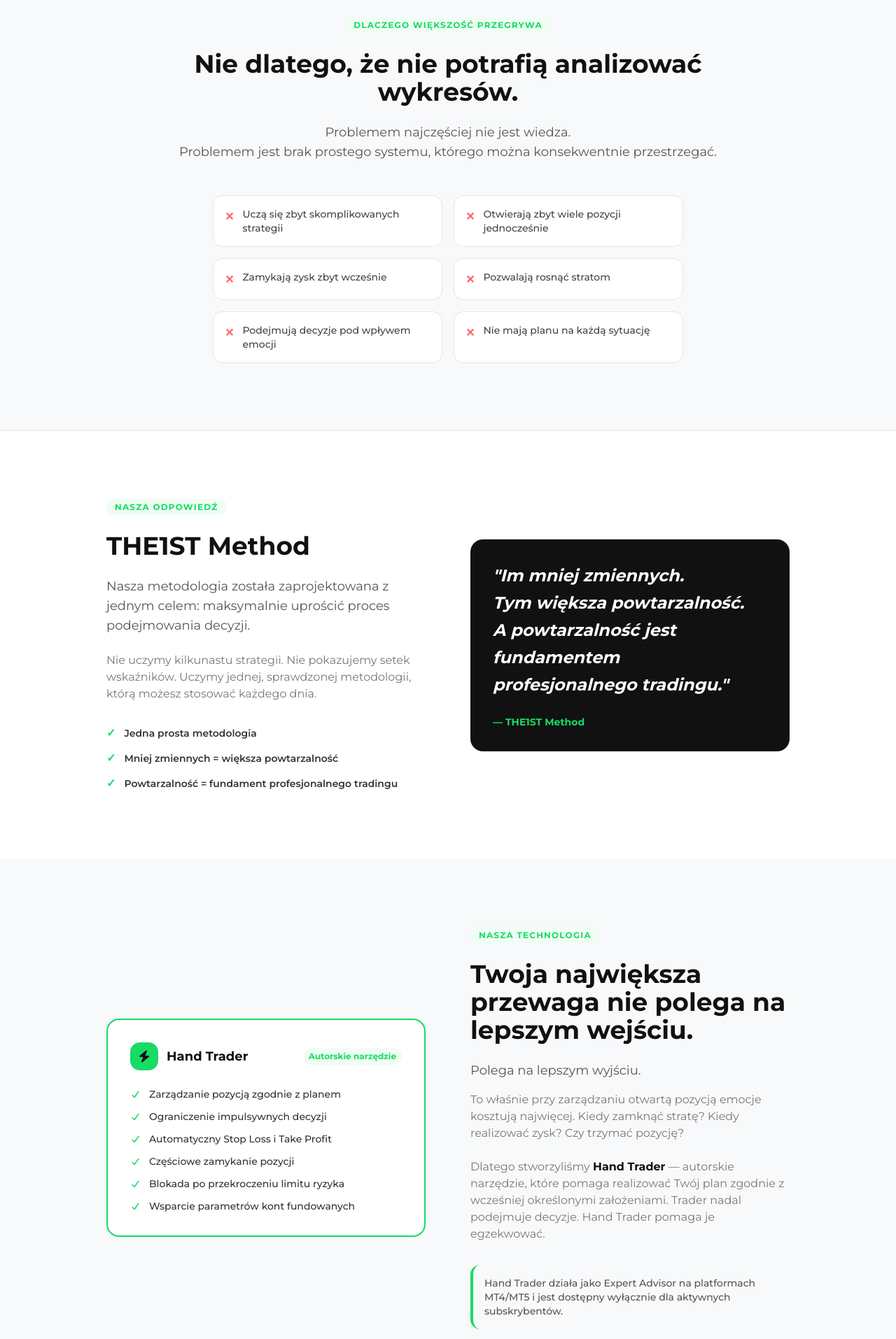
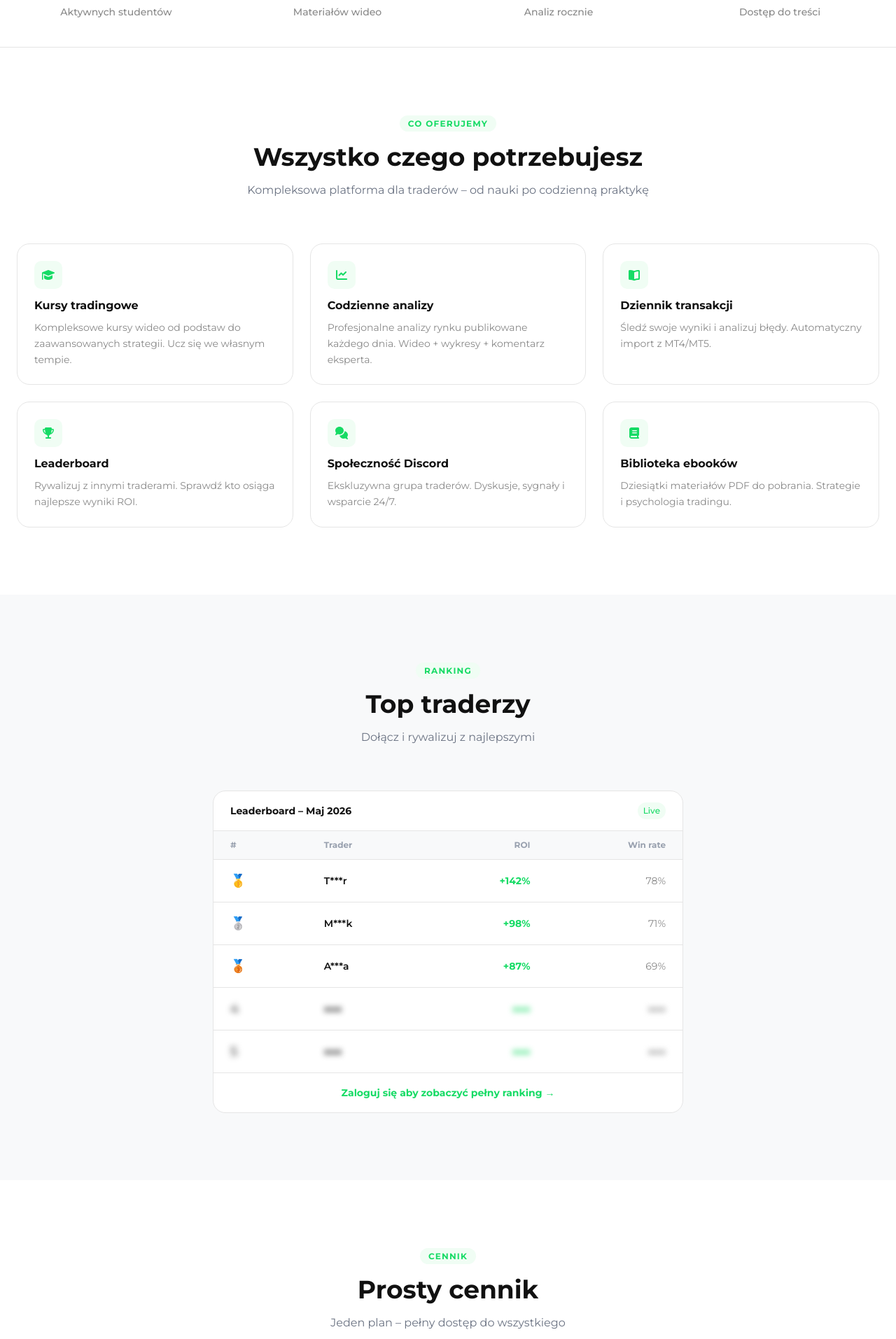
Before and after one commit to The1stFund/academy, a Next.js app in the folder frontend/: page / in a window 1280 px wide. Shown: the part 883-2797 px from the top of the page at 70% size. Built offline with nearby package versions, Linux system fonts and the light colour scheme.

Commit message:
fix: landing hero text update, replace faCheck icons with spans

```diff
--- a/frontend/src/app/page.tsx
+++ b/frontend/src/app/page.tsx
@@ -1,7 +1,7 @@
 import CandlestickHero from '@/components/CandlestickHero'
 import Link from 'next/link'
 import { FontAwesomeIcon } from '@fortawesome/react-fontawesome'
-import { faGraduationCap, faChartLine, faBolt, faUsers, faShield, faArrowRight, faCheck } from '@fortawesome/free-solid-svg-icons'
+import { faGraduationCap, faChartLine, faBookOpen, faTrophy, faComments, faBook } from '@fortawesome/free-solid-svg-icons'
 
 export default function LandingPage() {
   return (
@@ -14,16 +14,15 @@
           <span className="text-lg font-bold tracking-tight">THE 1ST <span style={{ color: '#16db65' }}>ACADEMY</span></span>
         </div>
         <div className="hidden md:flex items-center gap-8">
-          <a href="#problem" className="text-sm font-medium text-gray-600 hover:text-black transition-colors">Strategia</a>
-          <a href="#hand-trader" className="text-sm font-medium text-gray-600 hover:text-black transition-colors">Hand Trader</a>
-          <a href="#spolecznosc" className="text-sm font-medium text-gray-600 hover:text-black transition-colors">Społeczność</a>
-          <a href="#cennik" className="text-sm font-medium text-gray-600 hover:text-black transition-colors">Cennik</a>
+          <Link href="#features" className="text-sm font-medium text-gray-600 hover:text-black transition-colors">Kursy</Link>
+          <Link href="#analysis" className="text-sm font-medium text-gray-600 hover:text-black transition-colors">Analizy</Link>
+          <Link href="#pricing" className="text-sm font-medium text-gray-600 hover:text-black transition-colors">Cennik</Link>
         </div>
         <div className="flex items-center gap-3">
           <Link href="/login" className="text-sm font-semibold text-gray-700 hover:text-black px-4 py-2 transition-colors">
             Zaloguj się
           </Link>
-          <Link href="/checkout?plan=monthly" className="text-sm font-bold text-white px-5 py-2.5 rounded-lg transition-opacity hover:opacity-90" style={{ background: '#16db65' }}>
+          <Link href="/register" className="text-sm font-bold text-white px-5 py-2.5 rounded-lg transition-opacity hover:opacity-90" style={{ background: '#16db65' }}>
             Dołącz teraz
           </Link>
         </div>
@@ -32,226 +31,135 @@
       {/* HERO */}
       <CandlestickHero />
 
-      {/* PROBLEM */}
-      <section id="problem" className="py-24 border-y" style={{ background: '#f8f9fa' }}>
-        <div className="max-w-4xl mx-auto px-6 text-center">
-          <span className="text-xs font-bold tracking-widest uppercase px-3 py-1 rounded-full" style={{ color: '#16db65', background: '#f0fdf4' }}>Dlaczego większość przegrywa</span>
-          <h2 className="text-4xl font-bold mt-6 mb-6" style={{ color: '#111' }}>Nie dlatego, że nie potrafią analizować wykresów.</h2>
-          <p className="text-lg mb-12" style={{ color: '#555' }}>
-            Problemem najczęściej nie jest wiedza.<br />
-            Problemem jest brak prostego systemu, którego można konsekwentnie przestrzegać.
-          </p>
-          <div className="grid grid-cols-1 md:grid-cols-2 gap-4 text-left max-w-2xl mx-auto">
-            {[
-              'Uczą się zbyt skomplikowanych strategii',
-              'Otwierają zbyt wiele pozycji jednocześnie',
-              'Zamykają zysk zbyt wcześnie',
-              'Pozwalają rosnąć stratom',
-              'Podejmują decyzje pod wpływem emocji',
-              'Nie mają planu na każdą sytuację',
-            ].map(item => (
-              <div key={item} className="flex items-start gap-3 bg-white rounded-xl p-4 border">
-                <span className="text-red-400 font-bold mt-0.5 flex-shrink-0">✕</span>
-                <span className="text-sm font-medium" style={{ color: '#444' }}>{item}</span>
-              </div>
-            ))}
-          </div>
-        </div>
-      </section>
-
-      {/* THE1ST METHOD */}
-      <section className="py-24 max-w-5xl mx-auto px-6">
-        <div className="grid grid-cols-1 lg:grid-cols-2 gap-16 items-center">
-          <div>
-            <span className="text-xs font-bold tracking-widest uppercase px-3 py-1 rounded-full" style={{ color: '#16db65', background: '#f0fdf4' }}>Nasza odpowiedź</span>
-            <h2 className="text-4xl font-bold mt-6 mb-6" style={{ color: '#111' }}>THE1ST Method</h2>
-            <p className="text-lg mb-6" style={{ color: '#555' }}>
-              Nasza metodologia została zaprojektowana z jednym celem: maksymalnie uprościć proces podejmowania decyzji.
-            </p>
-            <p className="text-base mb-8" style={{ color: '#777' }}>
-              Nie uczymy kilkunastu strategii. Nie pokazujemy setek wskaźników. Uczymy jednej, sprawdzonej metodologii, którą możesz stosować każdego dnia.
-            </p>
-            <div className="space-y-3">
-              {['Jedna prosta metodologia', 'Mniej zmiennych = większa powtarzalność', 'Powtarzalność = fundament profesjonalnego tradingu'].map(item => (
-                <div key={item} className="flex items-center gap-3">
-                  <span className="font-bold flex-shrink-0" style={{ color: '#16db65' }}>✓</span>
-                  <span className="text-sm font-semibold" style={{ color: '#333' }}>{item}</span>
-                </div>
-              ))}
-            </div>
-          </div>
-          <div className="rounded-2xl p-8" style={{ background: '#111' }}>
-            <p className="text-2xl font-bold text-white italic leading-relaxed">
-              "Im mniej zmiennych.<br />
-              Tym większa powtarzalność.<br />
-              A powtarzalność jest fundamentem profesjonalnego tradingu."
-            </p>
-            <p className="mt-6 text-sm font-bold" style={{ color: '#16db65' }}>— THE1ST Method</p>
-          </div>
-        </div>
-      </section>
-
-      {/* HAND TRADER */}
-      <section id="hand-trader" className="py-24" style={{ background: '#f8f9fa' }}>
-        <div className="max-w-5xl mx-auto px-6">
-          <div className="grid grid-cols-1 lg:grid-cols-2 gap-16 items-center">
-            <div className="order-2 lg:order-1">
-              <div className="rounded-2xl border-2 p-8" style={{ borderColor: '#16db65', background: 'white' }}>
-                <div className="flex items-center gap-3 mb-6">
-                  <div className="w-10 h-10 rounded-xl flex items-center justify-center" style={{ background: '#16db65' }}>
-                    <FontAwesomeIcon icon={faBolt} style={{ color: '#111', fontSize: '16px' }} />
-                  </div>
-                  <span className="font-bold text-lg" style={{ color: '#111' }}>Hand Trader</span>
-                  <span className="text-xs font-bold px-2 py-1 rounded-full ml-auto" style={{ color: '#16db65', background: '#f0fdf4' }}>Autorskie narzędzie</span>
-                </div>
-                <div className="space-y-3">
-                  {[
-                    'Zarządzanie pozycją zgodnie z planem',
-                    'Ograniczenie impulsywnych decyzji',
-                    'Automatyczny Stop Loss i Take Profit',
-                    'Częściowe zamykanie pozycji',
-                    'Blokada po przekroczeniu limitu ryzyka',
-                    'Wsparcie parametrów kont fundowanych',
-                  ].map(item => (
-                    <div key={item} className="flex items-center gap-3">
-                      <FontAwesomeIcon icon={faCheck} style={{ color: '#16db65', fontSize: '12px', flexShrink: 0 }} />
-                      <span className="text-sm font-medium" style={{ color: '#333' }}>{item}</span>
-                    </div>
-                  ))}
-                </div>
-              </div>
-            </div>
-            <div className="order-1 lg:order-2">
-              <span className="text-xs font-bold tracking-widest uppercase px-3 py-1 rounded-full" style={{ color: '#16db65', background: '#f0fdf4' }}>Nasza technologia</span>
-              <h2 className="text-4xl font-bold mt-6 mb-6" style={{ color: '#111' }}>Twoja największa przewaga nie polega na lepszym wejściu.</h2>
-              <p className="text-lg mb-4" style={{ color: '#555' }}>
-                Polega na lepszym wyjściu.
-              </p>
-              <p className="text-base mb-6" style={{ color: '#777' }}>
-                To właśnie przy zarządzaniu otwartą pozycją emocje kosztują najwięcej. Kiedy zamknąć stratę? Kiedy realizować zysk? Czy trzymać pozycję?
-              </p>
-              <p className="text-base mb-8" style={{ color: '#777' }}>
-                Dlatego stworzyliśmy <strong style={{ color: '#111' }}>Hand Trader</strong> — autorskie narzędzie, które pomaga realizować Twój plan zgodnie z wcześniej określonymi założeniami. Trader nadal podejmuje decyzje. Hand Trader pomaga je egzekwować.
-              </p>
-              <div className="rounded-xl p-4 border-l-4" style={{ background: '#f8f9fa', borderColor: '#16db65' }}>
-                <p className="text-sm font-medium" style={{ color: '#555' }}>
-                  Hand Trader działa jako Expert Advisor na platformach MT4/MT5 i jest dostępny wyłącznie dla aktywnych subskrybentów.
-                </p>
-              </div>
-            </div>
-          </div>
-        </div>
-      </section>
-
-      {/* PROP FIRMS */}
-      <section className="py-20 max-w-4xl mx-auto px-6 text-center">
-        <span className="text-xs font-bold tracking-widest uppercase px-3 py-1 rounded-full" style={{ color: '#16db65', background: '#f0fdf4' }}>Konta fundowane</span>
-        <h2 className="text-3xl font-bold mt-6 mb-4" style={{ color: '#111' }}>Droga do kont fundowanych</h2>
-        <p className="text-lg mb-4" style={{ color: '#555' }}>
-          Jednym z celów wielu naszych kursantów jest uzyskanie dostępu do kapitału firm prop tradingowych.
-        </p>
-        <p className="text-base" style={{ color: '#777' }}>
-          Hand Trader pomaga utrzymywać dyscyplinę zgodnie z ustalonymi limitami ryzyka i zasadami zarządzania kapitałem — co ułatwia przygotowanie do wyzwań na kontach fundowanych oraz późniejszy trading zgodny z obowiązującymi zasadami.
-        </p>
-      </section>
-
-      {/* SPOLECZNOSC */}
-      <section id="spolecznosc" className="py-24 border-y" style={{ background: '#111' }}>
-        <div className="max-w-5xl mx-auto px-6">
-          <div className="text-center mb-16">
-            <span className="text-xs font-bold tracking-widest uppercase px-3 py-1 rounded-full" style={{ color: '#16db65', background: 'rgba(22,219,101,0.1)' }}>Nie uczysz się sam</span>
-            <h2 className="text-4xl font-bold mt-6 mb-4 text-white">Rozwijasz się razem z ludźmi,<br />którzy mają ten sam cel.</h2>
-            <p className="text-lg" style={{ color: '#888' }}>Trading potrafi być samotny. Dlatego budujemy społeczność, która rośnie razem.</p>
-          </div>
-          <div className="grid grid-cols-1 md:grid-cols-3 gap-6">
-            {[
-              { icon: faChartLine, title: 'Codzienne analizy', desc: 'Profesjonalne analizy rynku publikowane każdego dnia. Wideo + komentarz trenera.' },
-              { icon: faUsers, title: 'Społeczność traderów', desc: 'Ekskluzywna grupa na Discordzie. Wymiana doświadczeń, wsparcie i dyskusje.' },
-              { icon: faGraduationCap, title: 'Stały rozwój', desc: 'Sesje edukacyjne, aktualizacje materiałów i wsparcie trenera na każdym etapie.' },
-            ].map(item => (
-              <div key={item.title} className="rounded-2xl p-6" style={{ background: '#1a1a1a' }}>
-                <div className="w-10 h-10 rounded-xl flex items-center justify-center mb-4" style={{ background: 'rgba(22,219,101,0.1)' }}>
-                  <FontAwesomeIcon icon={item.icon} style={{ color: '#16db65', fontSize: '16px' }} />
-                </div>
-                <h3 className="font-bold text-base mb-2 text-white">{item.title}</h3>
-                <p className="text-sm leading-relaxed" style={{ color: '#888' }}>{item.desc}</p>
-              </div>
-            ))}
-          </div>
-        </div>
-      </section>
-
-      {/* CO OTRZYMUJESZ */}
-      <section className="py-24 max-w-4xl mx-auto px-6">
-        <div className="text-center mb-12">
-          <span className="text-xs font-bold tracking-widest uppercase px-3 py-1 rounded-full" style={{ color: '#16db65', background: '#f0fdf4' }}>Pełna oferta</span>
-          <h2 className="text-4xl font-bold mt-6 mb-4" style={{ color: '#111' }}>Co otrzymujesz?</h2>
-        </div>
-        <div className="grid grid-cols-1 md:grid-cols-2 gap-4">
+      {/* STATS */}
+      <section className="border-y py-10">
+        <div className="max-w-7xl mx-auto px-6 grid grid-cols-2 md:grid-cols-4 gap-8 text-center">
           {[
-            'Autorską metodologię THE1ST Method',
-            'Prosty system podejmowania decyzji',
-            'Hand Trader (EA na MT4/MT5)',
-            'Zarządzanie pozycją i ryzykiem',
-            'Przygotowanie do kont fundowanych',
-            'Społeczność traderów na Discordzie',
-            'Codzienne analizy rynku',
-            'Aktualizacje materiałów',
-            'Wsparcie trenerów',
-            'Biblioteka materiałów edukacyjnych',
-          ].map(item => (
-            <div key={item} className="flex items-center gap-3 p-4 rounded-xl border" style={{ borderColor: '#f0f0f0' }}>
-              <FontAwesomeIcon icon={faCheck} style={{ color: '#16db65', fontSize: '14px', flexShrink: 0 }} />
-              <span className="text-sm font-semibold" style={{ color: '#333' }}>{item}</span>
+            { value: '500+', label: 'Aktywnych studentów' },
+            { value: '50h+', label: 'Materiałów wideo' },
+            { value: '365', label: 'Analiz rocznie' },
+            { value: '24/7', label: 'Dostęp do treści' },
+          ].map((stat) => (
+            <div key={stat.label}>
+              <p className="text-3xl font-bold" style={{ color: '#111' }}>{stat.value}</p>
+              <p className="text-sm mt-1 font-medium" style={{ color: '#888' }}>{stat.label}</p>
             </div>
           ))}
         </div>
       </section>
 
-      {/* CENNIK */}
-      <section id="cennik" className="py-24" style={{ background: '#f8f9fa' }}>
-        <div className="max-w-4xl mx-auto px-6">
-          <div className="text-center mb-12">
-            <span className="text-xs font-bold tracking-widest uppercase px-3 py-1 rounded-full" style={{ color: '#16db65', background: '#f0fdf4' }}>Cennik</span>
-            <h2 className="text-4xl font-bold mt-6 mb-4" style={{ color: '#111' }}>Jeden plan. Pełny ekosystem.</h2>
-            <p className="text-gray-500">Dostęp do wszystkiego — metodologii, Hand Tradera, analiz i społeczności.</p>
+      {/* FEATURES */}
+      <section id="features" className="max-w-7xl mx-auto px-6 py-24">
+        <div className="text-center mb-16">
+          <span className="text-xs font-bold tracking-widest uppercase px-3 py-1 rounded-full" style={{ color: '#16db65', background: '#f0fdf4' }}>Co oferujemy</span>
+          <h2 className="text-4xl font-bold mt-4 mb-4" style={{ color: '#111' }}>Wszystko czego potrzebujesz</h2>
+          <p className="text-gray-500 max-w-xl mx-auto">Kompleksowa platforma dla traderów – od nauki po codzienną praktykę</p>
+        </div>
+        <div className="grid grid-cols-1 md:grid-cols-3 gap-6">
+          {[
+            { icon: faGraduationCap, title: 'Kursy tradingowe', desc: 'Kompleksowe kursy wideo od podstaw do zaawansowanych strategii. Ucz się we własnym tempie.' },
+            { icon: faChartLine, title: 'Codzienne analizy', desc: 'Profesjonalne analizy rynku publikowane każdego dnia. Wideo + wykresy + komentarz eksperta.' },
+            { icon: faBookOpen, title: 'Dziennik transakcji', desc: 'Śledź swoje wyniki i analizuj błędy. Automatyczny import z MT4/MT5.' },
+            { icon: faTrophy, title: 'Leaderboard', desc: 'Rywalizuj z innymi traderami. Sprawdź kto osiąga najlepsze wyniki ROI.' },
+            { icon: faComments, title: 'Społeczność Discord', desc: 'Ekskluzywna grupa traderów. Dyskusje, sygnały i wsparcie 24/7.' },
+            { icon: faBook, title: 'Biblioteka ebooków', desc: 'Dziesiątki materiałów PDF do pobrania. Strategie i psychologia tradingu.' },
+          ].map((f) => (
+            <div key={f.title} className="p-6 rounded-2xl border hover:border-gray-300 transition-colors">
+              <div className="w-10 h-10 rounded-lg flex items-center justify-center mb-3" style={{ background: '#f0fdf4' }}>
+                <FontAwesomeIcon icon={f.icon} style={{ color: '#16db65', fontSize: '16px' }} />
+              </div>
+              <h3 className="text-base font-bold mb-2" style={{ color: '#111' }}>{f.title}</h3>
+              <p className="text-sm leading-relaxed" style={{ color: '#888' }}>{f.desc}</p>
+            </div>
+          ))}
+        </div>
+      </section>
+
+      {/* LEADERBOARD PREVIEW */}
+      <section id="analysis" className="py-24" style={{ background: '#f8f9fa' }}>
+        <div className="max-w-7xl mx-auto px-6">
+          <div className="text-center mb-16">
+            <span className="text-xs font-bold tracking-widest uppercase px-3 py-1 rounded-full" style={{ color: '#16db65', background: '#f0fdf4' }}>Ranking</span>
+            <h2 className="text-4xl font-bold mt-4 mb-4" style={{ color: '#111' }}>Top traderzy</h2>
+            <p className="text-gray-500">Dołącz i rywalizuj z najlepszymi</p>
           </div>
-          <div className="grid grid-cols-1 md:grid-cols-2 gap-6 max-w-2xl mx-auto">
-            <div className="bg-white rounded-2xl border-2 p-8 text-center" style={{ borderColor: '#e5e5e5' }}>
-              <h3 className="text-lg font-bold mb-1" style={{ color: '#111' }}>Miesięczny</h3>
-              <div className="my-6">
-                <span className="text-5xl font-bold" style={{ color: '#111' }}>£49</span>
-                <span className="text-gray-400 font-medium">/msc</span>
-              </div>
-              <Link href="/checkout?plan=monthly" className="block w-full text-center font-bold py-3.5 rounded-xl transition-opacity hover:opacity-90 border-2" style={{ borderColor: '#16db65', color: '#16db65' }}>
-                Wybierz plan
-              </Link>
+          <div className="max-w-2xl mx-auto bg-white rounded-2xl border overflow-hidden">
+            <div className="px-6 py-4 border-b flex items-center justify-between">
+              <span className="text-sm font-bold" style={{ color: '#111' }}>Leaderboard – Maj 2026</span>
+              <span className="text-xs font-medium px-2 py-1 rounded-full" style={{ color: '#16db65', background: '#f0fdf4' }}>Live</span>
             </div>
-            <div className="bg-white rounded-2xl border-2 p-8 text-center relative overflow-hidden" style={{ borderColor: '#16db65' }}>
-              <div className="absolute top-4 right-4 text-xs font-bold px-2 py-1 rounded-full" style={{ background: '#16db65', color: '#111' }}>Oszczędzasz £89</div>
-              <h3 className="text-lg font-bold mb-1" style={{ color: '#111' }}>Roczny</h3>
-              <div className="my-6">
-                <span className="text-5xl font-bold" style={{ color: '#111' }}>£499</span>
-                <span className="text-gray-400 font-medium">/rok</span>
-              </div>
-              <Link href="/checkout?plan=annual" className="block w-full text-center text-white font-bold py-3.5 rounded-xl transition-opacity hover:opacity-90" style={{ background: '#16db65' }}>
-                Wybierz plan
+            <table className="w-full">
+              <thead>
+                <tr className="border-b" style={{ background: '#f8f9fa' }}>
+                  <th className="text-left px-6 py-3 text-xs font-bold text-gray-400">#</th>
+                  <th className="text-left px-6 py-3 text-xs font-bold text-gray-400">Trader</th>
+                  <th className="text-right px-6 py-3 text-xs font-bold text-gray-400">ROI</th>
+                  <th className="text-right px-6 py-3 text-xs font-bold text-gray-400">Win rate</th>
+                </tr>
+              </thead>
+              <tbody>
+                {[
+                  { rank: '🥇', name: 'T***r', roi: '+142%', wr: '78%', blur: false },
+                  { rank: '🥈', name: 'M***k', roi: '+98%', wr: '71%', blur: false },
+                  { rank: '🥉', name: 'A***a', roi: '+87%', wr: '69%', blur: false },
+                  { rank: '4', name: '●●●', roi: '●●●', wr: '●●●', blur: true },
+                  { rank: '5', name: '●●●', roi: '●●●', wr: '●●●', blur: true },
+                ].map((t, i) => (
+                  <tr key={i} className="border-b last:border-0" style={{ filter: t.blur ? 'blur(4px)' : 'none' }}>
+                    <td className="px-6 py-4 text-lg">{t.rank}</td>
+                    <td className="px-6 py-4 text-sm font-semibold" style={{ color: '#111' }}>{t.name}</td>
+                    <td className="px-6 py-4 text-right text-sm font-bold" style={{ color: '#16db65' }}>{t.roi}</td>
+                    <td className="px-6 py-4 text-right text-sm" style={{ color: '#888' }}>{t.wr}</td>
+                  </tr>
+                ))}
+              </tbody>
+            </table>
+            <div className="px-6 py-4 text-center border-t">
+              <Link href="/register" className="text-sm font-bold" style={{ color: '#16db65' }}>
+                Zaloguj się aby zobaczyć pełny ranking →
               </Link>
             </div>
           </div>
         </div>
       </section>
 
+      {/* PRICING */}
+      <section id="pricing" className="max-w-7xl mx-auto px-6 py-24">
+        <div className="text-center mb-16">
+          <span className="text-xs font-bold tracking-widest uppercase px-3 py-1 rounded-full" style={{ color: '#16db65', background: '#f0fdf4' }}>Cennik</span>
+          <h2 className="text-4xl font-bold mt-4 mb-4" style={{ color: '#111' }}>Prosty cennik</h2>
+          <p className="text-gray-500">Jeden plan – pełny dostęp do wszystkiego</p>
+        </div>
+        <div className="max-w-sm mx-auto">
+          <div className="rounded-2xl border-2 p-8 text-center" style={{ borderColor: '#16db65' }}>
+            <span className="text-xs font-bold tracking-widest uppercase px-3 py-1 rounded-full mb-4 inline-block" style={{ color: '#16db65', background: '#f0fdf4' }}>Najpopularniejszy</span>
+            <h3 className="text-2xl font-bold mt-2 mb-1" style={{ color: '#111' }}>The1st Academy</h3>
+            <div className="my-6">
+              <span className="text-5xl font-bold" style={{ color: '#111' }}>£49</span>
+              <span className="text-gray-400 font-medium">/miesiąc</span>
+            </div>
+            <p className="text-sm text-gray-400 mb-8">lub £499/rok – oszczędzasz £89</p>
+            <ul className="text-left space-y-3 mb-8">
+              {['Wszystkie kursy tradingowe', 'Codzienne analizy rynku', 'Dziennik transakcji + MT4/MT5', 'Leaderboard traderów', 'Dostęp do Discord', 'Biblioteka ebooków'].map(f => (
+                <li key={f} className="flex items-center gap-3 text-sm font-medium" style={{ color: '#333' }}>
+                  <span className="font-bold" style={{ color: '#16db65' }}>✓</span> {f}
+                </li>
+              ))}
+            </ul>
+            <Link href="/register" className="block w-full text-center text-white font-bold py-3.5 rounded-xl transition-opacity hover:opacity-90" style={{ background: '#16db65' }}>
+              Zacznij teraz
+            </Link>
+          </div>
+        </div>
+      </section>
+
       {/* CTA */}
       <section className="py-24" style={{ background: '#111' }}>
-        <div className="max-w-3xl mx-auto px-6 text-center">
-          <h2 className="text-4xl font-bold text-white mb-6">Zacznij budować umiejętności,<br />które zostaną z Tobą na lata.</h2>
-          <p className="text-lg mb-10" style={{ color: '#888' }}>
-            Dołącz do THE1ST Academy i poznaj system, który łączy edukację, technologię i społeczność w jednym miejscu.
-          </p>
-          <Link href="/checkout?plan=monthly" className="inline-flex items-center gap-3 font-bold py-4 px-10 rounded-xl text-white transition-opacity hover:opacity-90" style={{ background: '#16db65' }}>
-            Dołącz teraz
-            <FontAwesomeIcon icon={faArrowRight} style={{ fontSize: '14px' }} />
+        <div className="max-w-7xl mx-auto px-6 text-center">
+          <h2 className="text-4xl font-bold text-white mb-4">Gotowy żeby zacząć?</h2>
+          <p className="mb-10 font-medium" style={{ color: '#888' }}>Dołącz do setek traderów którzy już rozwijają swoje umiejętności</p>
+          <Link href="/register" className="inline-block font-bold py-4 px-10 rounded-xl text-white transition-opacity hover:opacity-90" style={{ background: '#16db65' }}>
+            Dołącz do The1st Academy →
           </Link>
         </div>
       </section>
```
Also changed, not shown: frontend/src/components/CandlestickHero.tsx (+8 -9 lines).
